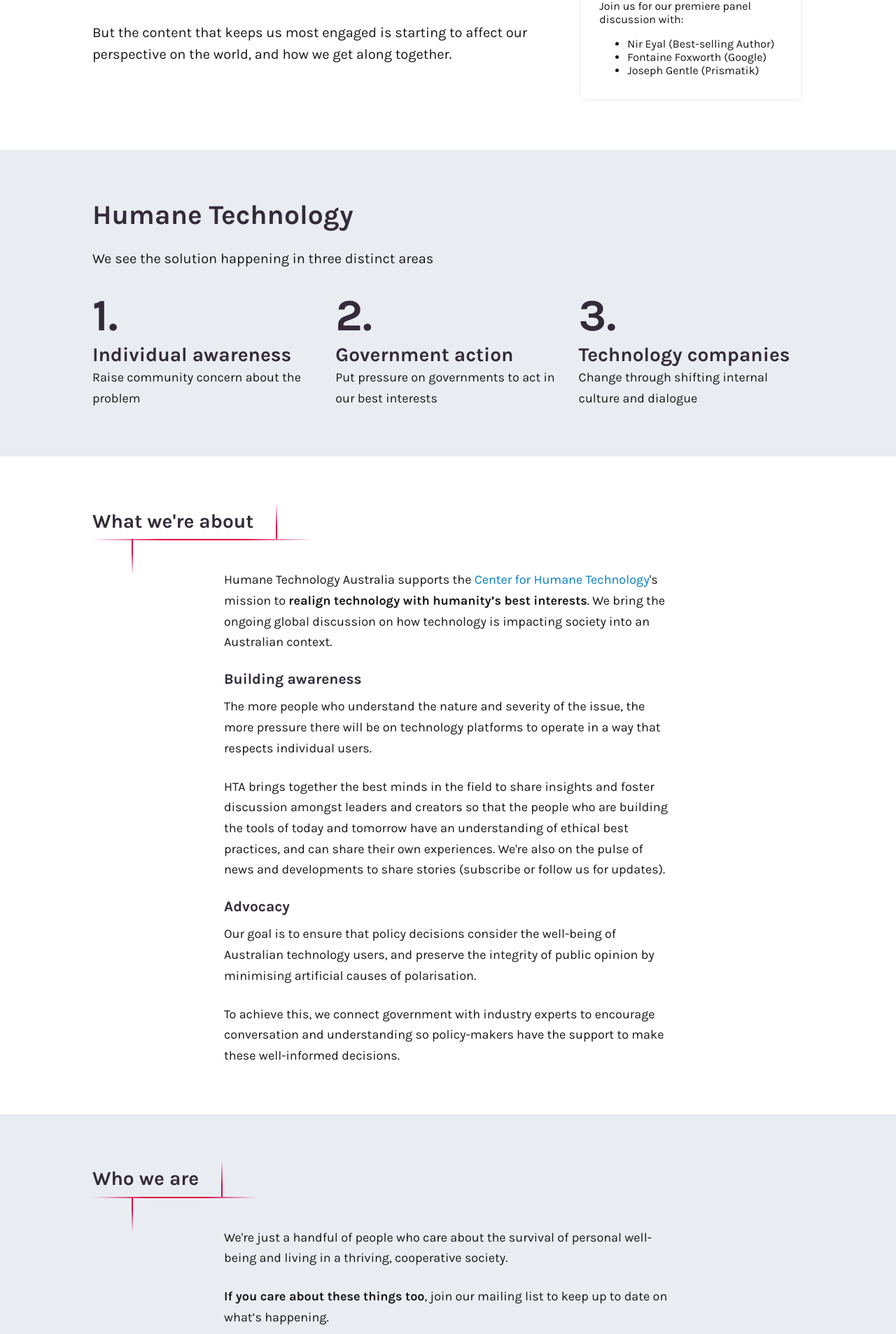
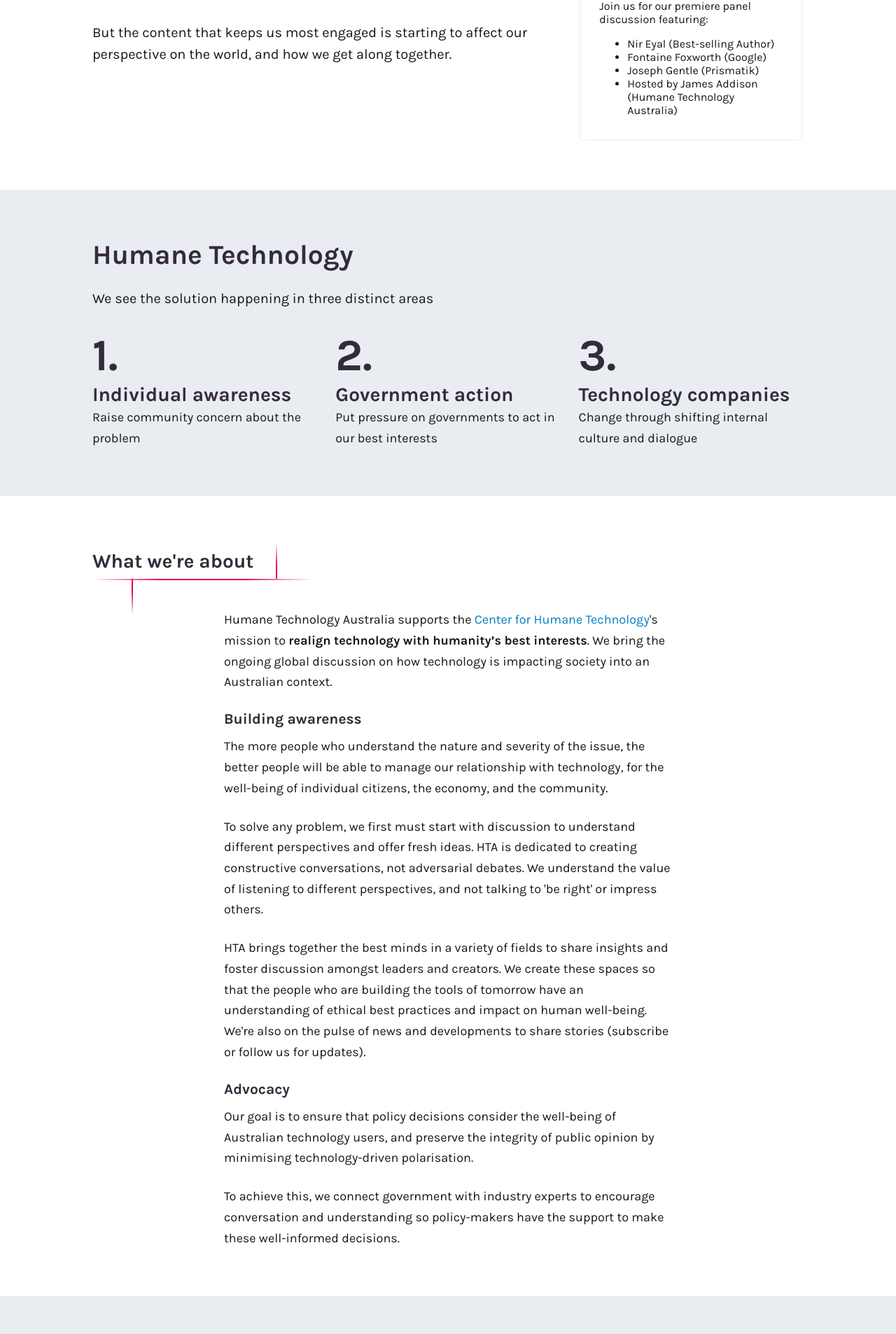
Before and after one commit to interacsean/next-utiled, a Next.js app: page / in a window 1280 px wide. Shown: the part 774-2680 px from the top of the page at 70% size. Built offline with nearby package versions, Linux system fonts and the light colour scheme.

Commit message:
Update content on Homepage

```diff
--- a/pwa/components/pages/Home/Home.tsx
+++ b/pwa/components/pages/Home/Home.tsx
@@ -46,11 +46,12 @@ const Home: NextPage<HomePublicProps> = (
                   <T h5 no-margin>23 October 2020</T>
                   <T h4 no-margin mb={1 / 2}>Spark Festival Panel</T>
                   <T content-pragmatic>
-                    Join us for our premiere panel discussion with:
+                    Join us for our premiere panel discussion featuring:
                     <ul>
                       <li>Nir Eyal (Best-selling Author)</li>
                       <li>Fontaine Foxworth (Google)</li>
                       <li>Joseph Gentle (Prismatik)</li>
+                      <li>Hosted by James Addison (Humane Technology Australia)</li>
                     </ul>
                   </T>
                 </Card>
@@ -109,17 +110,22 @@ const Home: NextPage<HomePublicProps> = (
             </T>
             <T h4 mb={1 / 2}>Building awareness</T>
             <T content>
-              The more people who understand the nature and severity of the issue, the more pressure there will be on technology platforms to operate in a way that respects individual users.
+              The more people who understand the nature and severity of the issue, the better people will be able to manage our relationship with technology, for the well-being of individual citizens, the economy, and the community.
             </T>
             <T content>
-              HTA brings together the best minds in the field to share insights and foster discussion amongst leaders and creators so that the people who are building the tools of today and tomorrow have an understanding of ethical best practices, and can share their own experiences.  We're also on the pulse of news and developments to share stories (subscribe or follow us for updates).
+              To solve any problem, we first must start with discussion to understand different perspectives and offer fresh ideas.  HTA is dedicated to creating constructive conversations, not adversarial debates. We understand the value of listening to different perspectives, and not talking to 'be right' or impress others.
+            </T>
+            <T content>
+              HTA brings together the best minds in a variety of fields to share insights and foster discussion amongst leaders and creators. We create these spaces so that the people who are building the tools of tomorrow have an understanding of ethical best practices and impact on human well-being.  We're also on the pulse of news and developments to share stories (subscribe or follow us for updates).
             </T>
             <T h4 mb={1 / 2}>Advocacy</T>
             <T content>
-              Our goal is to ensure that policy decisions consider the well-being of Australian technology users, and preserve the integrity of public opinion by minimising artificial causes of polarisation.
+              Our goal is to ensure that policy decisions consider the well-being of Australian technology users, and
+              preserve the integrity of public opinion by minimising technology-driven polarisation.
             </T>
             <T content>
-              To achieve this, we connect government with industry experts to encourage conversation and understanding so policy-makers have the support to make these well-informed decisions.
+              To achieve this, we connect government with industry experts to encourage conversation and understanding
+              so policy-makers have the support to make these well-informed decisions.
             </T>
           </Box>
         </Box>
@@ -129,10 +135,11 @@ const Home: NextPage<HomePublicProps> = (
           <T h3 className={css.notchedHeading}>Who we are</T>
           <Box className={[commonCss.indentedContented, 'formatted-content']}>
             <T content>
-              We're just a handful of people who care about the survival of personal well-being and living in a thriving, cooperative society.
+              We’re just a handful of people who believe that in order to live in a thriving, cooperative
+              society, we need to re-examine our relationship with technology.
             </T>
             <T content>
-              <strong>If you care about these things too</strong>, join our mailing list to keep
+              <strong>If you care about these things too</strong>, <a href='#mailinglist'>join our mailing</a> list to keep
               up to date on what’s happening.
             </T>
             <T content>
```
